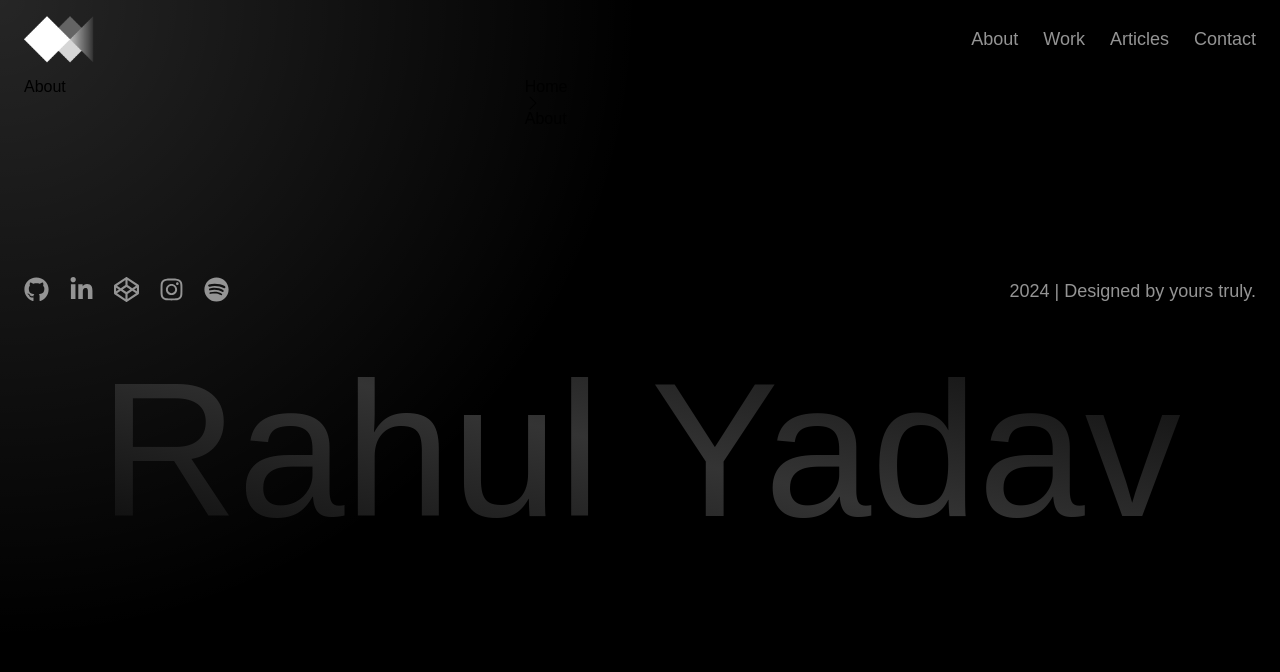
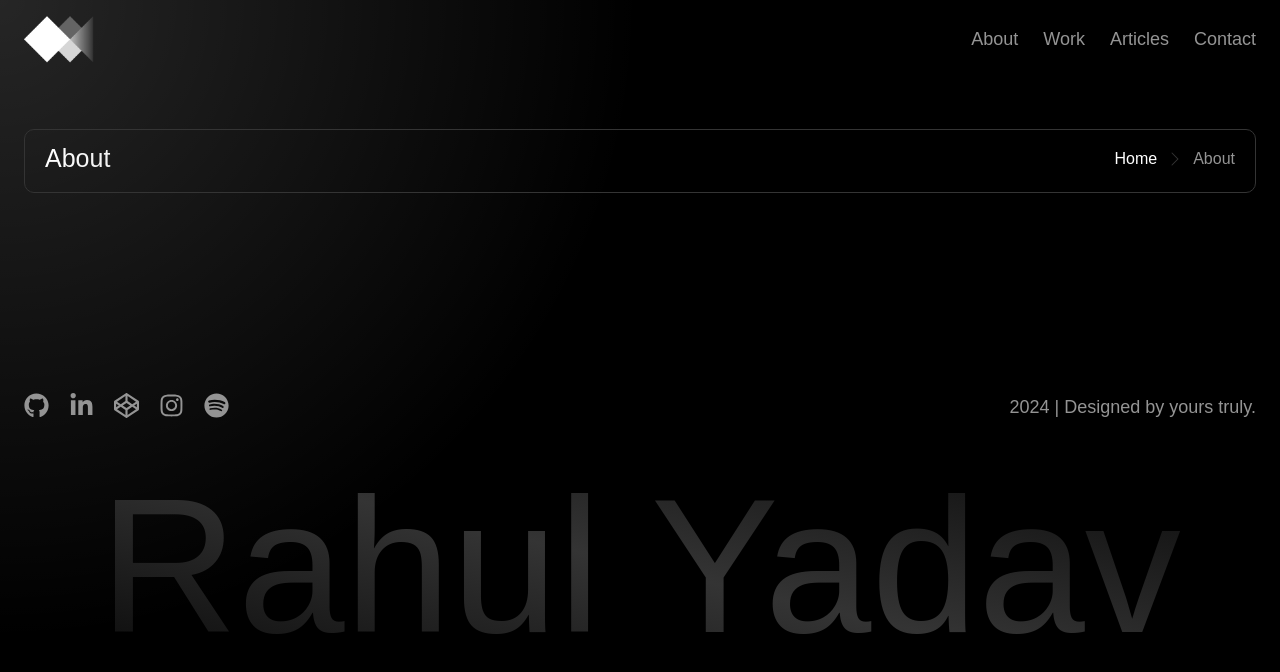
Before and after one commit to rahul-3-real/portfolio-v4, a Next.js app: page /about in a window 1280 px wide. Shown: the top 672 px of the page. Built offline with nearby package versions, Linux system fonts and the light colour scheme; a web font is replaced by a local one.

Commit message:
Added Breadcrumb Styles

```diff
--- a/src/components/Breadcrumb.jsx
+++ b/src/components/Breadcrumb.jsx
@@ -13,7 +13,7 @@ const Breadcrumb = ({ data }) => {
           ))}
         </div>
 
-        <div className="col-span-3">
+        <div className="col-span-3 h-100 flex justify-end items-center">
           <ul className="breadcrumb-menu">
             {Object.entries(data).map(([label, path], index, array) => (
               <li key={label} className="breadcrumb-item">
--- a/src/static/css/global.css
+++ b/src/static/css/global.css
@@ -168,3 +168,42 @@ p {
 .accordion .accordion-item .accordion-content .text {
   padding: 00px 30px 30px 90px;
 }
+
+/* Breadcrumb */
+.breadcrumb {
+  position: relative;
+  margin: 50px 0;
+  border: 1px solid var(--dark-alt);
+  border-radius: 10px;
+  padding: 10px 20px 15px;
+}
+.breadcrumb .breadcrumb-title {
+  font-size: 25px;
+  font-family: var(--sans-serif-alt);
+  background: linear-gradient(to right, var(--light), var(--light-alt));
+  background-clip: text;
+  -webkit-text-fill-color: transparent;
+  text-transform: capitalize;
+  line-height: 150%;
+}
+.breadcrumb .breadcrumb-menu {
+  display: flex;
+  align-items: center;
+  justify-content: flex-end;
+  gap: 10px;
+}
+.breadcrumb .breadcrumb-menu .breadcrumb-item {
+  display: flex;
+  align-items: center;
+  justify-content: flex-start;
+}
+.breadcrumb .breadcrumb-menu .breadcrumb-item svg {
+  margin-left: 10px;
+  color: var(--dark-alt);
+}
+.breadcrumb .breadcrumb-menu .breadcrumb-item .breadcrumb-link {
+  color: var(--light);
+}
+.breadcrumb .breadcrumb-menu .breadcrumb-item .breadcrumb-link.active {
+  color: var(--light-alt);
+}
```
